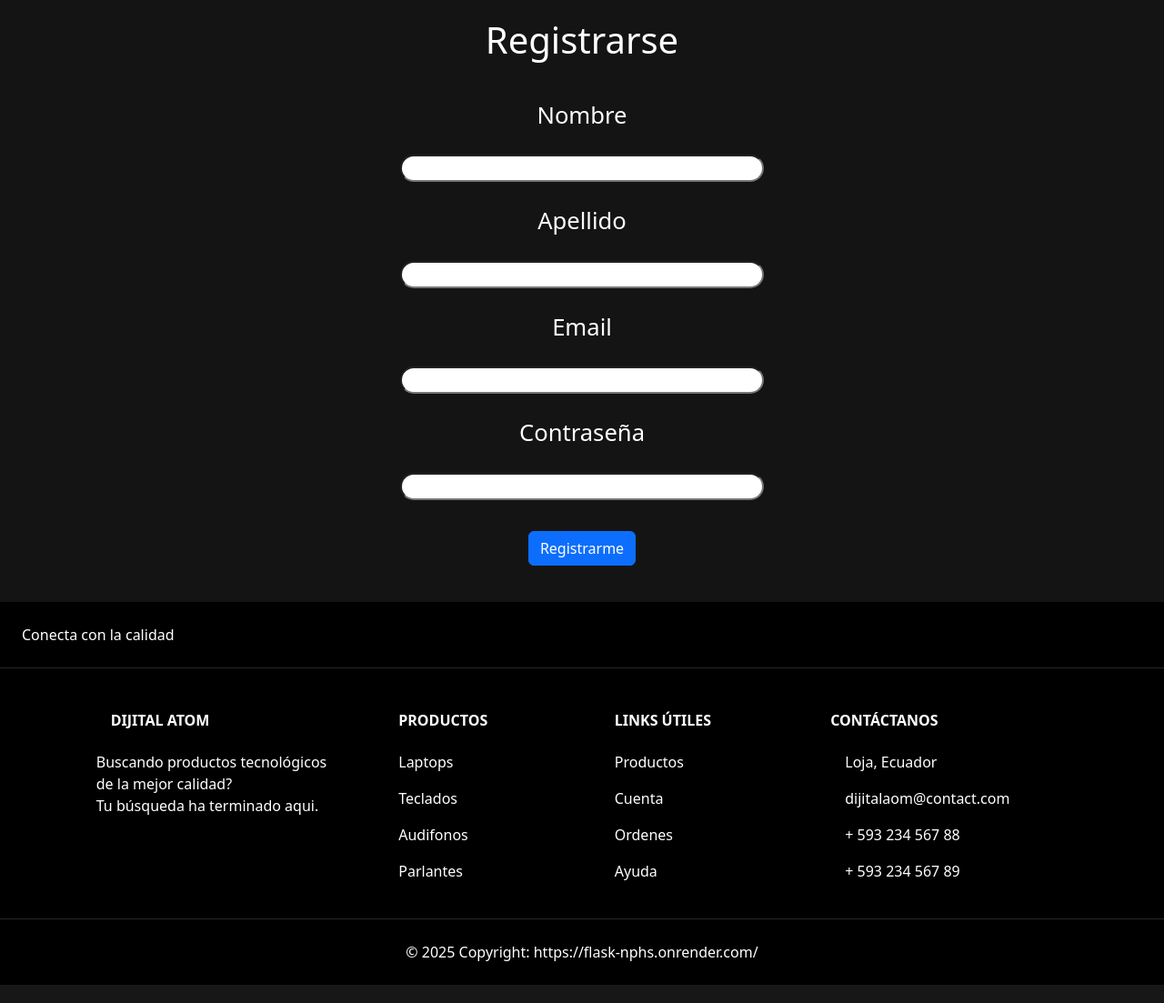
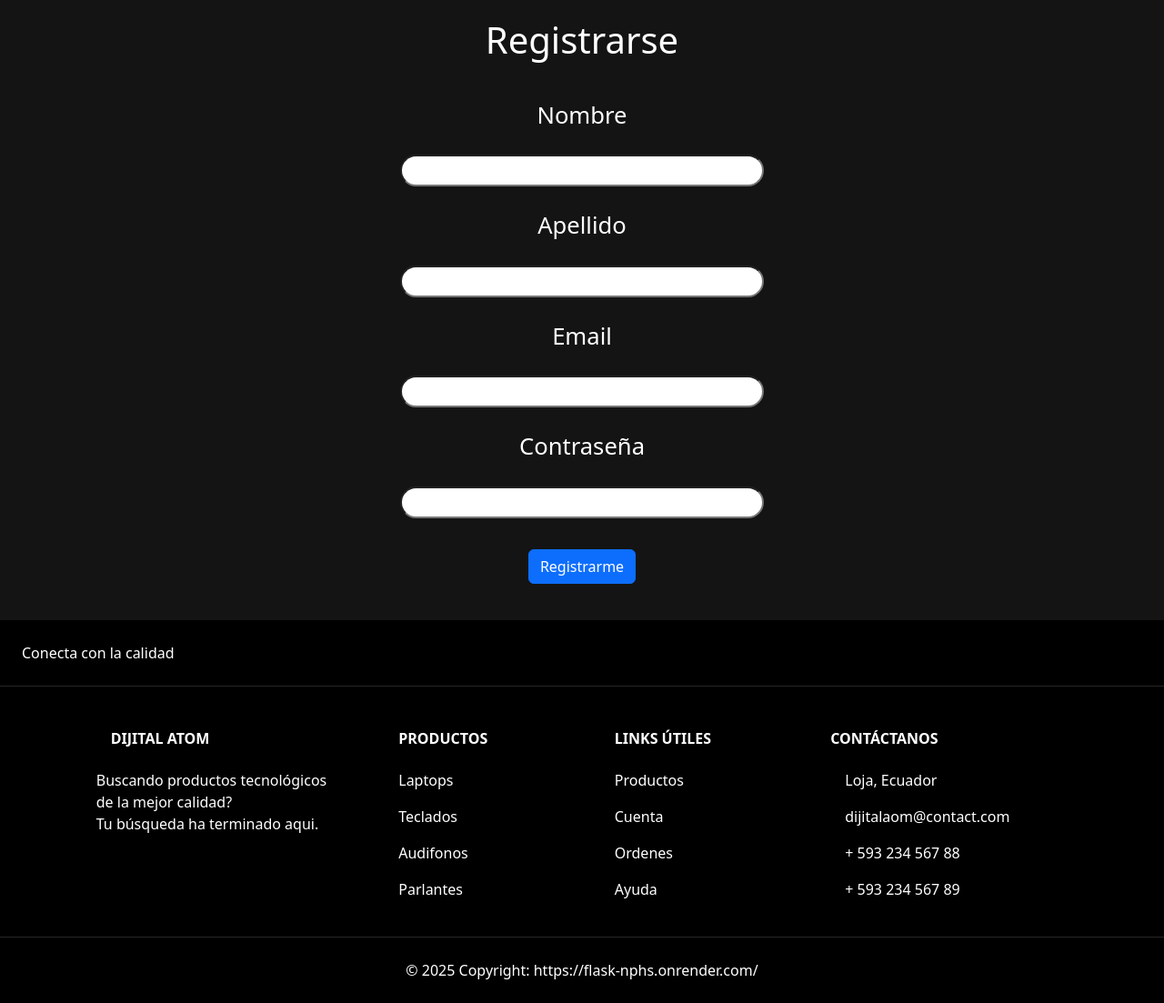
Before and after one commit to Datrixzn19/Flask, a Flask app: page /auth/register in a window 1280 px wide. Shown: the part 56-1159 px from the top of the page at 91% size. Run offline with Flask 3, Linux system fonts and the light colour scheme; some web fonts are replaced.

Commit message:
aumento height inputs

```diff
--- a/app/static/css/register.css
+++ b/app/static/css/register.css
@@ -23,6 +23,7 @@ label{
 input{
     display: block;
     margin: 0px auto;
+    height: 35px;
     width: 400px;
     border-radius: 20px;
 }
```
